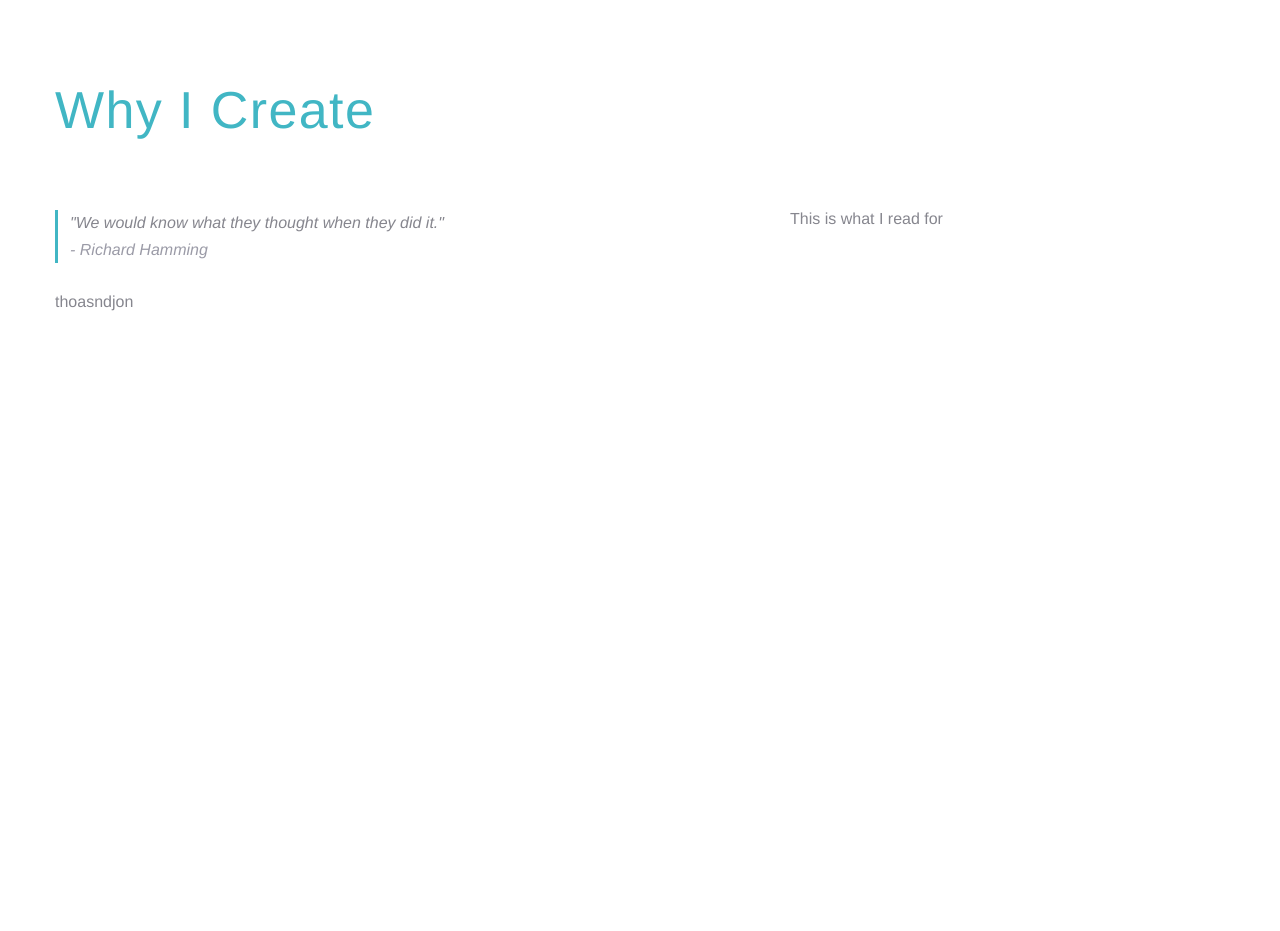
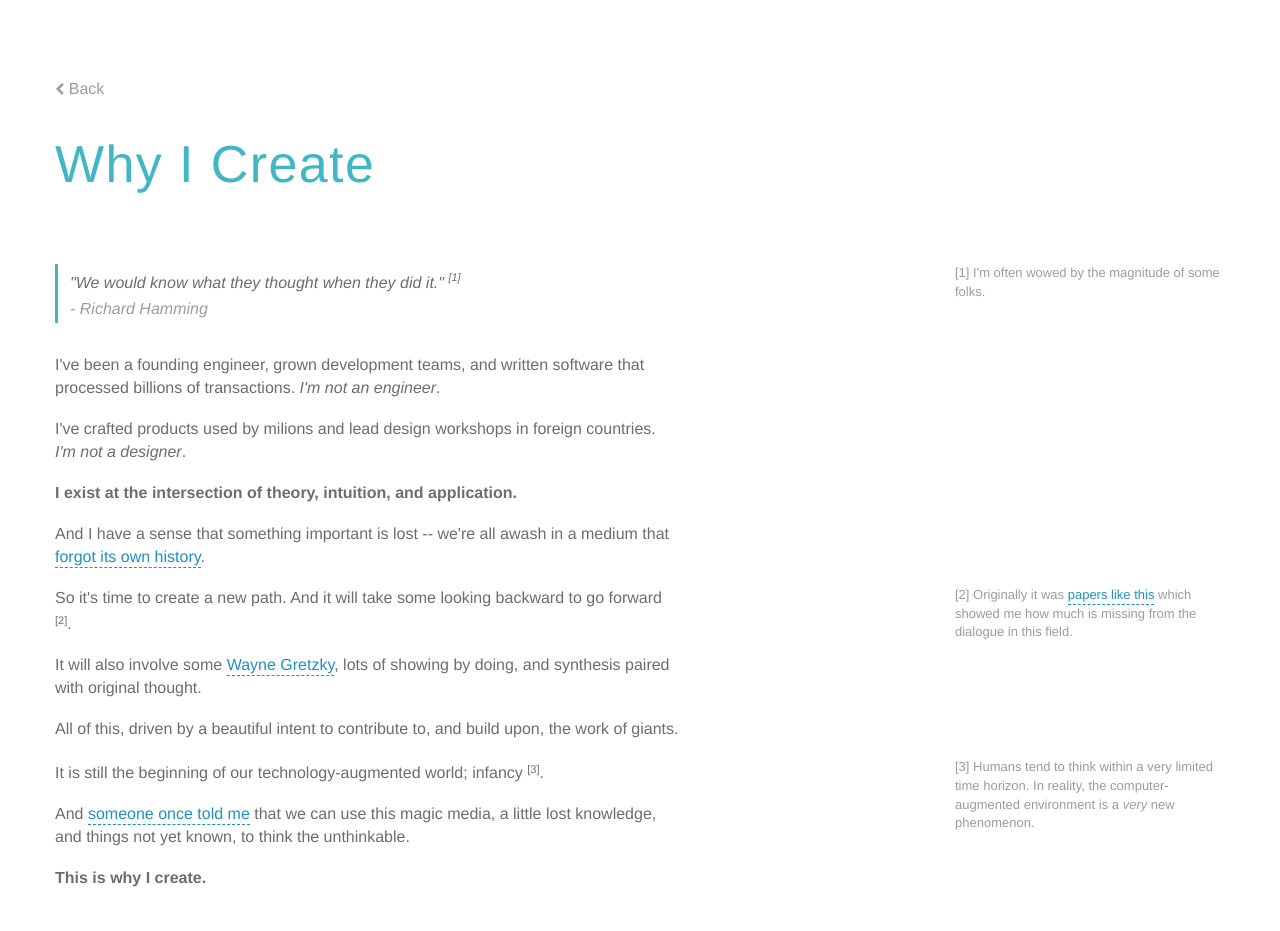
Before and after one commit to gavinmcdermott/personal, a plain HTML site: page client/app/career/statement.html in a window 1280 px wide. Before the commit the page ends 800 px from the top, so only its background shows below. Drawn offline with Linux system fonts and the light colour scheme; files that its build step writes are made by us from their sources.

Commit message:
why i create is ready for prod

```diff
--- a/client/app/career/statement.html
+++ b/client/app/career/statement.html
@@ -24,10 +24,13 @@
 
           <div class="line">
             <div class="lastGroup size1of1">
-              <div class="unit size5of8">
+              <div class="unit size6of8">
+                <div class="below--36">
+                  <a class="unstyled" href="/"><span class="f--small f--icon fa fa-chevron-left"></span> Back</a>
+                </div>
                 <h1>Why I Create</h1>
               </div>
-              <div class="lastUnit size3of8"></div>
+              <div class="lastUnit size2of8"></div>
             </div>
           </div>
 
@@ -38,29 +41,85 @@
 
     <div class="page-container">
 
-      <div class="group size5of8">
-
-        <div class="line">
-          <div class="lastUnit size1of1">
+      <div class="line">
+        <div class="lastGroup size1of1">
+          <div class="unit size6of8">
             <blockquote class="theme-1">
-              "We would know what they thought when they did it."
+              "We would know what they thought when they did it." <span class="f--super">[1]</span>
               <br>
               <span class="f--light">- Richard Hamming</span>
             </blockquote>
           </div>
-        </div>
-
-        <div class="line">
-          <div class="lastUnit size1of1">
-            thoasndjon
+          <div class="unit size2of8">
+            <p class="f--small f--light">[1] I'm often wowed by the magnitude of some folks.</p>
           </div>
         </div>
-
       </div>
 
-      <div class="lastGroup size3of8">
-        This is what I read for
+      <div class="line">
+        <div class="lastGroup size1of1">
+          <div class="unit size6of8">
+            <p>
+              I've been a founding engineer, grown development teams, and written software that processed billions of transactions. <i>I'm not an engineer</i>.
+            </p>
+            <p>
+              I've crafted products used by milions and lead design workshops in foreign countries. <i>I'm not a designer</i>.
+            </p>
+            <p>
+              <strong>I exist at the intersection of theory, intuition, and application.</strong>
+            </p>
+            <p>
+              And I have a sense that something important is lost -- we're all awash in a medium that <a href="https://www.youtube.com/watch?v=6orsmFndx_o" target="_blank">forgot its own history</a>.
+            </p>
+          </div>
+          <div class="unit size2of8"></div>
+        </div>
       </div>
+
+
+      <div class="line">
+        <div class="lastGroup size1of1">
+          <div class="unit size6of8">
+            <p>
+              So it's time to create a new path. And it will take some looking backward to go forward <span class="f--super">[2]</span>.
+            </p>
+            <p>
+              It will also involve some <a href="https://www.youtube.com/watch?v=gTAghAJcO1o" target="_blank">Wayne Gretzky</a>, lots of showing by doing, and synthesis paired with original thought.
+            </p>
+            <p>
+              All of this, driven by a beautiful intent to contribute to, and build upon, the work of giants.
+            </p>
+          </div>
+          <div class="unit size2of8">
+            <p class="f--small f--light">[2] Originally it was <a href="http://www.vpri.org/pdf/hc_smalltalk_history.pdf" target="_blank">papers like this</a> which showed me how much is missing from the dialogue in this field.</p>
+          </div>
+        </div>
+      </div>
+
+
+      <div class="line section">
+        <div class="lastGroup size1of1">
+          <div class="unit size6of8">
+            <p>
+              It is still the beginning of our technology-augmented world; infancy <span class="f--super">[3]</span>.
+            </p>
+            <p>
+              And <a href="https://vimeo.com/67076984" target="_blank">someone once told me</a> that we can use this magic media, a little lost knowledge, and things not yet known, to think the unthinkable.
+            </p>
+            <p>
+              <strong>This is why I create.</strong>
+            </p>
+          </div>
+          <div class="unit size2of8">
+            <p class="f--small f--light">[3] Humans tend to think within a very limited time horizon. In reality, the computer-augmented environment is a <i>very</i> new phenomenon. </p>
+          </div>
+        </div>
+      </div>
+
+
+
+
+
 
     </div>
 
--- a/client/assets/css/base.css
+++ b/client/assets/css/base.css
@@ -82,10 +82,10 @@ ul {
 
 body {
   background-color: #FFF;
-  color: #86868E;
+  /*color: #86868E;*/
+  color: #6C6C75;
   font-family: "Helvetica Neue", Helvetica, Verdana sans-serif;
   font-weight: 300;
-  /*font-weight: 400;*/
   -webkit-overflow-scrolling: touch;
   -ms-overflow-style: -ms-autohiding-scrollbar;
 }
--- a/client/assets/css/tile.css
+++ b/client/assets/css/tile.css
@@ -13,7 +13,8 @@
   position: relative;
   /*overflow: hidden;*/
   cursor: pointer;
-  margin-bottom: 8px;
+  margin-top: 6px;
+  margin-bottom: 6px;
   color: #FFF;
 }
 
@@ -50,8 +51,8 @@
 
 .tile--puzzle .puzzle-piece-2 {
   position: absolute;
-  top: -20%;
-  right: -2%;
+  top: -20px;
+  right: -15px;
   -webkit-transform: rotate(-38deg);
   -moz-transform:    rotate(-38deg);
   -ms-transform:     rotate(-38deg);
@@ -70,8 +71,8 @@
 
 .tile--paperclip .paperclip-1 {
   position: absolute;
-  right: -10px;
-  top: -23px;
+  right: -8px;
+  top: -18px;
   -webkit-transform: rotate(-90deg);
   -moz-transform:    rotate(-90deg);
   -ms-transform:     rotate(-90deg);
--- a/client/assets/css/typography.css
+++ b/client/assets/css/typography.css
@@ -24,17 +24,29 @@ p {
   font-weight: 300;
   max-width: 625px;
   line-height: 1.44em;
+  padding-bottom: 18px;
 }
 
 a {
-  color: #7fcdbb;
+  color: #1d91c0;
   text-decoration: none;
-  border-bottom: 1px dashed #7fcdbb;
+  border-bottom: 1px dashed #1d91c0;
   padding-bottom: 2px;
 }
 a:hover {
-  color: #41b6c4;
-  border-bottom: 1px dashed #41b6c4;
+  color: #081d58;
+  border-bottom: 1px dashed #081d58;
+}
+
+a.unstyled {
+  color: #9B9BA7;
+  text-decoration: none;
+  border: none;
+}
+a.unstyled:hover {
+  color: #9B9BA7;
+  text-decoration: none;
+  border: none;
 }
 
 blockquote {
@@ -44,6 +56,20 @@ blockquote {
   margin-bottom: 30px;
 }
 
+
 .f--light {
   color: #9B9BA7;
 }
+
+.f--small {
+  font-size: 13px;
+}
+
+.f--super {
+  font-size: 11px;
+  vertical-align: text-bottom;
+}
+
+.f--icon {
+  vertical-align: baseline;
+}
--- a/client/assets/css/utils.css
+++ b/client/assets/css/utils.css
@@ -1,6 +1,3 @@
-.overflow--visible {
-  overflow: visible !important;
-}
 
 .relative {
   position: relative;
@@ -11,12 +8,14 @@
   padding-bottom: 60px;
 }
 
-
 .below--18 {
   margin-bottom: 18px;
 }
 
-
 .below--24 {
   margin-bottom: 24px;
 }
+
+.below--36 {
+  margin-bottom: 36px;
+}
```
Also changed, not shown: client/index.html (+17 -19 lines).
